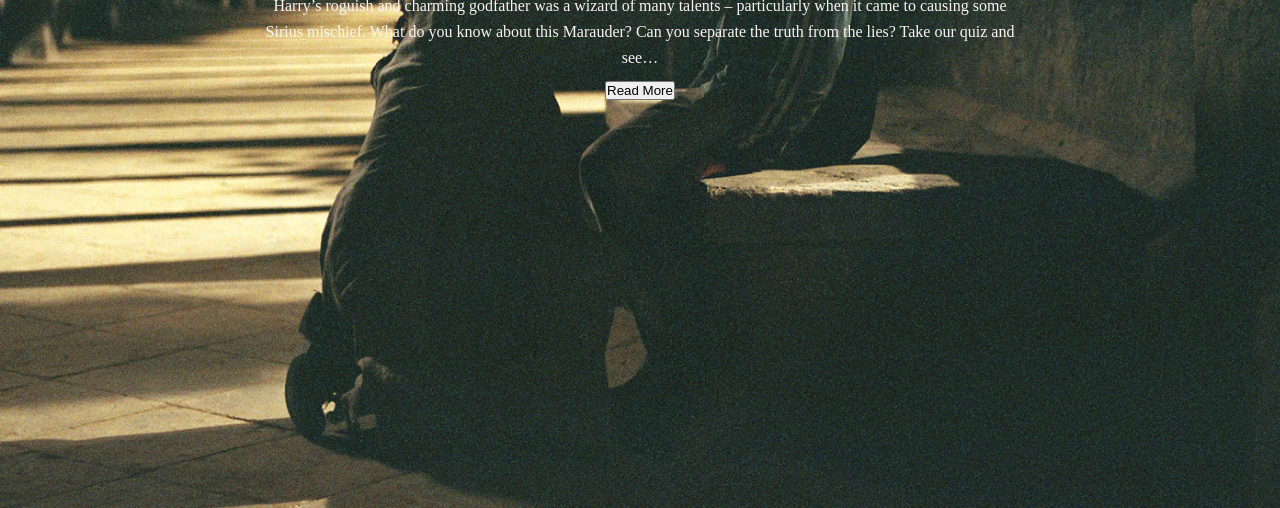
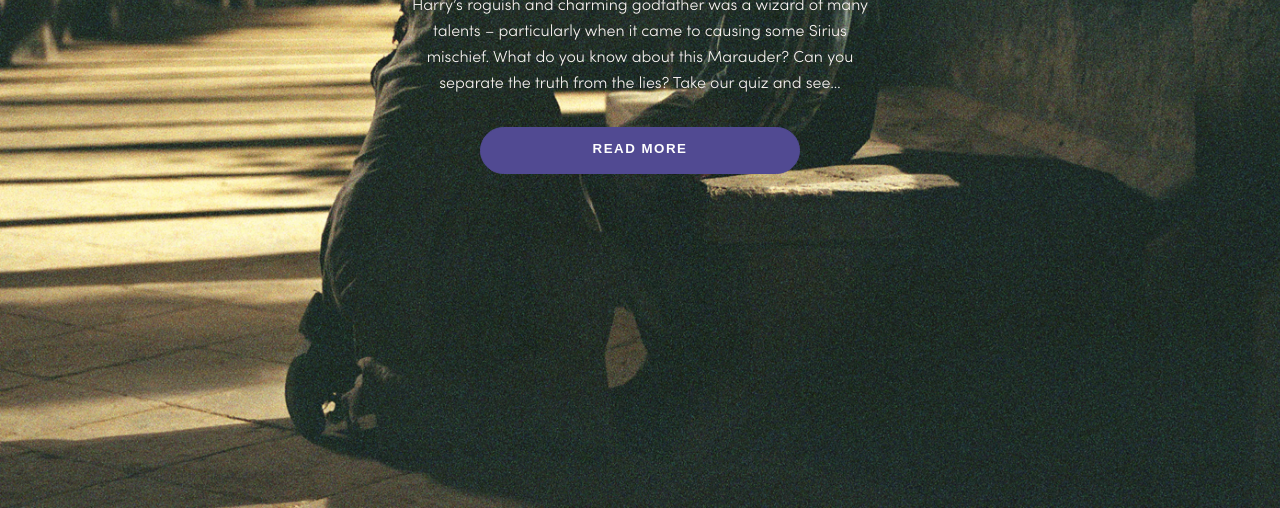
Before and after one commit to WandGabriel/M21-LandingPage, a website: page index.html in a window 1280 px wide. Shown: the part 292-800 px from the top of the page. Drawn offline with nearby package versions, Linux system fonts and the light colour scheme; files that its build step writes are made by us from their sources; files whose address does not match are found by name.

Commit message:
Finalização Hero + complementos de CSS.

```diff
--- a/index.html
+++ b/index.html
@@ -18,7 +18,9 @@
             <p class="text--default">
                 Harry’s roguish and charming godfather was a wizard of many talents – particularly when it came to causing some Sirius mischief. What do you know about this Marauder? Can you separate the truth from the lies? Take our quiz and see…
             </p>
-            <button>Read More</button>
+            <button class="button">
+                Read More
+            </button>
         </div>
     </section>
 </body>
--- a/src/styles/_hero.scss
+++ b/src/styles/_hero.scss
@@ -1,3 +1,5 @@
+@use 'variaveis';
+
 .hero {
     z-index: -1;
     min-height: 100vh;
@@ -14,8 +16,35 @@
             margin-bottom: 10px;
         }
 
-        &__branding {
+        p {
+            max-width: 520px;
+            margin: 0 auto;
+            font-family: Sofia Pro, 'serif';
+        }
 
+        h2 {
+            font-family: BluuNext;
+        }
+
+        .button {
+            padding: 14px 40px 18px;
+            background-color: #514a92;
+            color: variaveis.$corTextoPrincipal;
+            text-transform: uppercase;
+            border: none;
+            font-weight: 900;
+            color: #fff;
+            line-height: 1;
+            letter-spacing: 1.5px;
+            width: 320px;
+            border-radius: 30px;
+            margin-top: 30px;
+            border: 1px solid #514a92;
+            cursor: pointer;
+
+            &:hover {
+                background-color: lighten(#514a92, 3%);
+            }
         }
     }
 }
--- /dev/null
+++ b/src/styles/_variaveis.scss
@@ -0,0 +1,3 @@
+$corDeFundo: #10141b;
+$corTextoPrincipal: #f9f4f2;
+$corTextoSecundario: #9fa1ad;
--- a/src/styles/main.scss
+++ b/src/styles/main.scss
@@ -1,4 +1,31 @@
 @use 'hero';
+@use 'variaveis';
+
+@font-face {
+    font-family: Sofia Pro;
+    src: url('../../assets/fonts/sofiapro-light.otf');
+    font-weight: 400;
+}
+
+@font-face {
+    font-family: BluuNext;
+    src: url ('../../assets/fonts/BluuNext-Bold.otf');
+    font-weight: 400;
+}
+
+@font-face {
+    font-family: BluuNext;
+    src: url('../../assets/fonts/BluuNext-Bolditalic.otf');
+    font-weight: 700;
+    font-style: italic;
+}
+
+@font-face {
+    font-family: BluuNext;
+    src: url('../../assets/fonts/BluuNext-Titling.otf');
+    font-weight: bold;
+
+}
 
 * {
     margin: 0;
@@ -6,23 +33,19 @@
     box-sizing: border-box;
 }
 
-$corDeFundo: #10141b;
-$corTextoPrincipal: #f9f4f2;
-$corTextoSecundario: #9fa1ad;
-
 body {
-    background-color: $corDeFundo;
+    background-color: variaveis.$corDeFundo;
 }
 
 @mixin text($fontSize: 16px) {
     font-size: $fontSize;
     line-height: $fontSize + 10px;
-    color: $corTextoPrincipal;
+    color: variaveis.$corTextoPrincipal;
 }
 
 @mixin title($fontSize:32px) {
     @include text($fontSize);
-    color: $corTextoPrincipal;
+    color: variaveis.$corTextoPrincipal;
 }
 
 .text--default {
@@ -37,9 +60,13 @@ body {
     @include text(14px);
 }
 
+.text--button {
+    @include text(12px);
+}
+
 .link-text {
     @include text(18px);
-    color: $corTextoPrincipal;
+    color: variaveis.$corTextoPrincipal;
 }
 
 .title--big {
```
